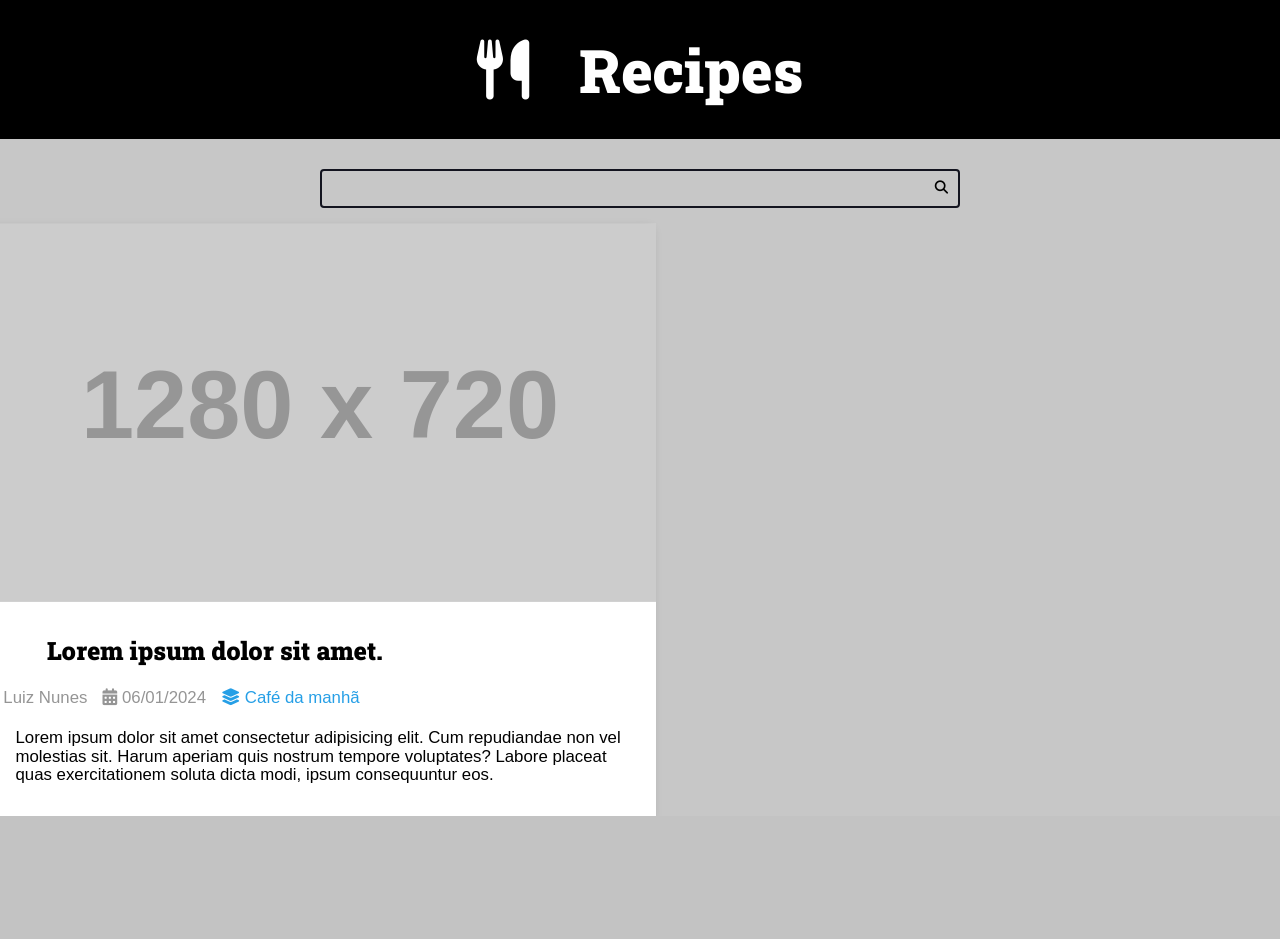
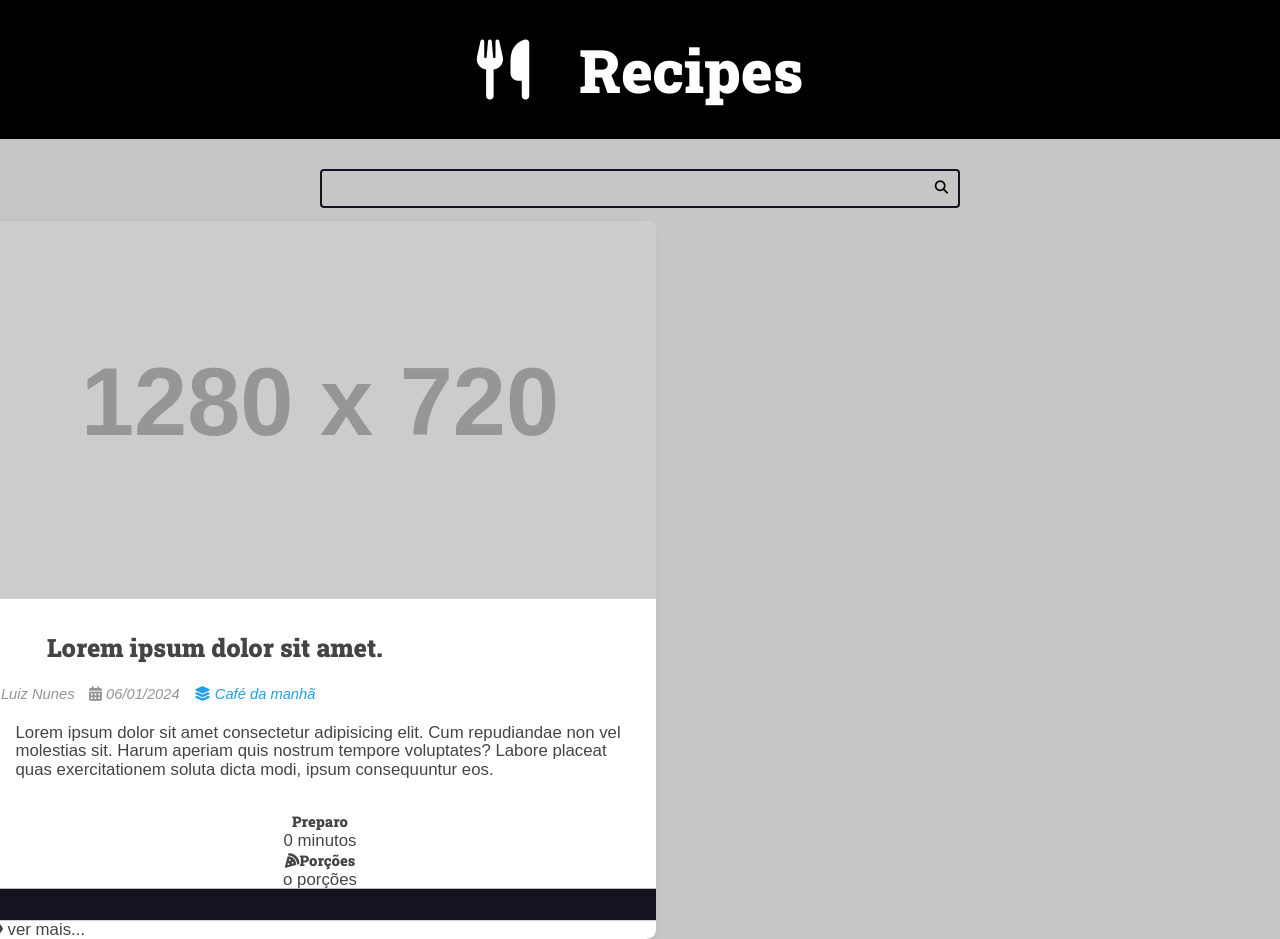
Before and after one commit to lznunes/curso-django-projeto1, a Django app: page / in a window 1280 px wide. Before the commit the page ends 816 px from the top, so only its background shows below. Run offline with Django 4.2, Linux system fonts and the light colour scheme; grey boxes labelled with a size stand in for pictures from a placeholder-image service; some libraries are stand-ins or nearby versions.

Commit message:
criando footer

```diff
--- a/recipes/templates/recipes/pages/home.html
+++ b/recipes/templates/recipes/pages/home.html
@@ -38,6 +38,21 @@
                     </p>
 
                 </div>
+                <div class="">
+                    <div class="recipe-meta recipe-preparation">
+                        <h3 class="recipe-meta-title">Preparo</h3>
+                        <div class="recipe-meta-text"> 0 minutos</div>
+                    </div>
+                    <div class="recipe-meta recipe-serving">
+                        <h3 class="recipe-meta-title"><i class="fa fa-pizza-slice"></i>Porções</h3>
+                        <div class="recipe-meta-text">o porções</div>
+                    </div>
+                    <footer class="recipe-footer">
+                        <a class="recipe-read-more button button-dark button-full-width" href="/recipes/3/"></a>
+                        <i class="fa fa-eye"></i>
+                        <span>ver mais...</span>
+                    </footer>
+                </div>
             </div>
         </div>
     </main>
--- a/recipes/templates/recipes/partials/head.html
+++ b/recipes/templates/recipes/partials/head.html
@@ -86,6 +86,7 @@
             font-size: 1.6rem;
             font-family: var(--font-primary);
             background: var(--color-gray-2);
+            color: var(--color-dark-text);
         }
 
         h1,
@@ -181,6 +182,8 @@
             box-shadow: -5px 5px 10px rgba(0, 0, 0, .2);
             transform: scale(1.05);
             transition: all 300ms ease-in-out;
+            border-radius: .9rem;
+            overflow: hidden;
         }
 
         .recipe img {
@@ -213,18 +216,55 @@
         }
 
         .recipe-author a:hover {
-            color: var(--color-primary-dark-hover);
+            color: var(--color-primary-dark);
         }
 
         .recipe-author-item {
             color: var(--color-gray-4);
             margin-right: 1rem;
+            font-style: italic;
+            font-size: 1.4rem;
+
 
         }
 
         .recipe-content {
             padding: var(--spacing-gutter-medium);
             padding-top: 2rem;
+
+        }
+
+        .recipe-meta-container {
+            display: flex;
+            flex-flow: row wrap;
+            padding: var(--spacing-gutter-medium);
+            background: var(--color-gray-1);
+        }
+
+        .recipe-meta {
+            display: flex;
+            flex-flow: column nowrap;
+            flex-shrink: 1;
+            flex-grow: 1;
+            text-align: center;
+        }
+
+        .recipe-meta-title {
+            font-size: 1.4rem;
+        }
+
+        .recipe-footer a {
+            background: var(--color-primary-dark);
+            display: block;
+            color: var(--color-white);
+            text-decoration: none;
+            text-align: center;
+            padding: 1.5rem var(--spacing-gutter-medium);
+            transition: all 300ms ease-in-out;
+        }
+
+        .recipe-footer a:hover {
+            filter: brightness(2);
         }
     </style>
 </head>
```
